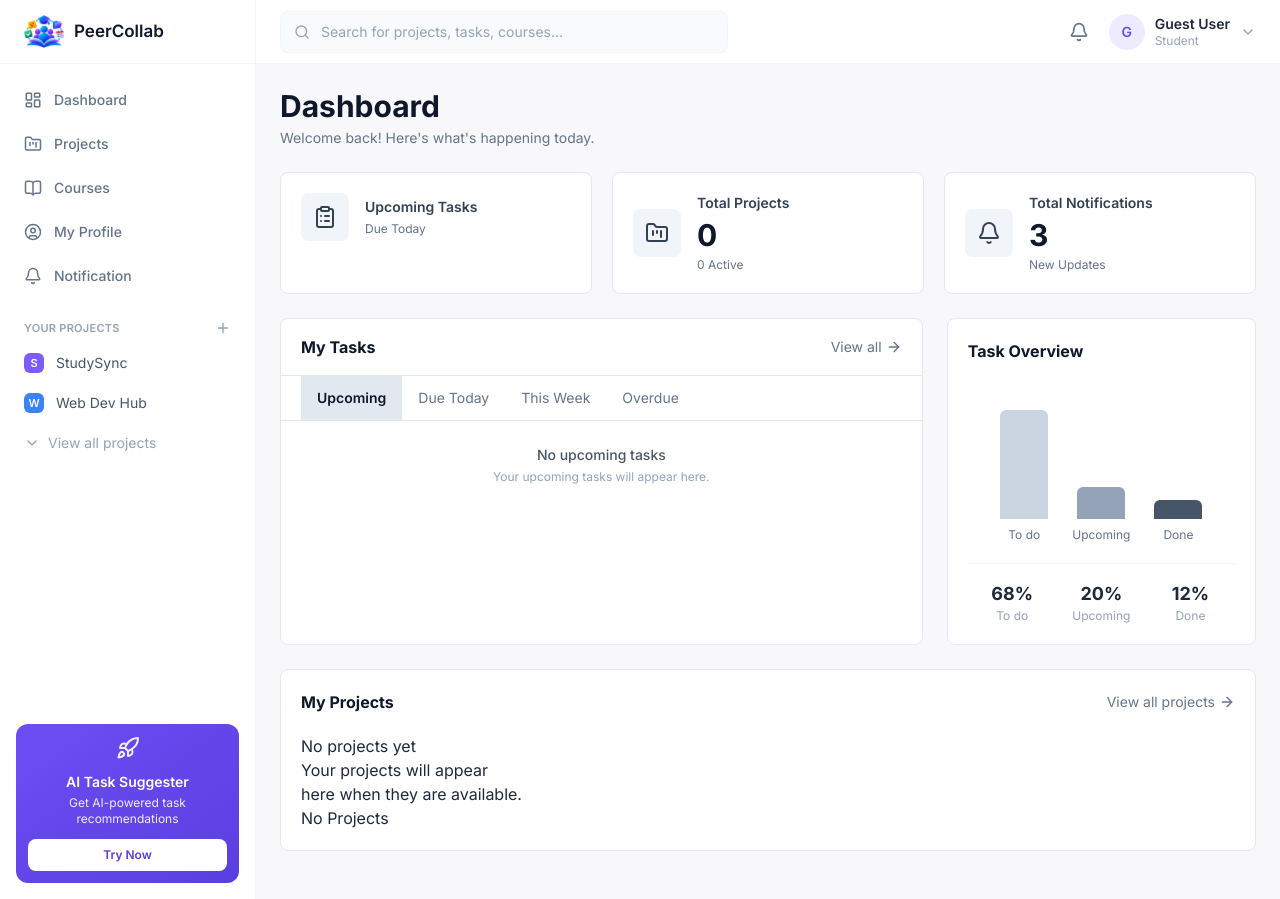
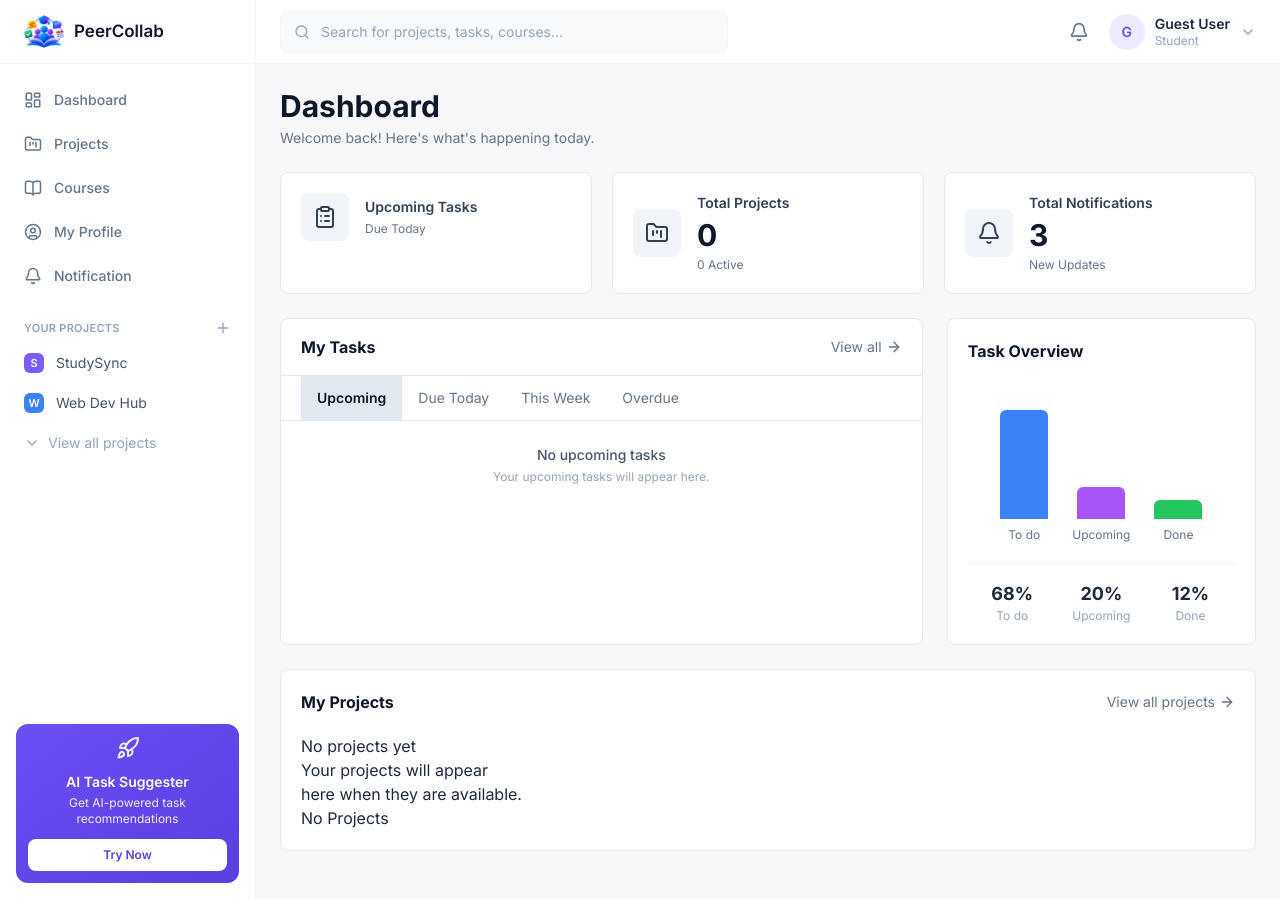
Before and after one commit to PeerCollab/peercollab, a FastAPI app: template templates/dashboard.html in a window 1280 px wide. Run offline with FastAPI, Linux system fonts and the light colour scheme; the template is opened without the code that fills it, so the values that code supplies are empty; parts of the project's set-up code (start-up, migrations or seed data) failed here and were passed over; some libraries are stand-ins or nearby versions.

Commit message:
style: enhance dashboard chart colors

```diff
--- a/templates/dashboard.html
+++ b/templates/dashboard.html
@@ -207,17 +207,17 @@
         <div class="flex items-end justify-center gap-6 h-40 mb-5">
 
             <div class="flex flex-col items-center justify-end h-full">
-                <div class="w-12 bg-slate-300 rounded-t-md" style="height: 68%;"></div>
+                <div class="w-12 bg-blue-500 rounded-t-md" style="height: 68%;"></div>
                 <span class="text-xs text-slate-500 mt-2">To do</span>
             </div>
 
             <div class="flex flex-col items-center justify-end h-full">
-                <div class="w-12 bg-slate-400 rounded-t-md" style="height: 20%;"></div>
+                <div class="w-12 bg-purple-500 rounded-t-md" style="height: 20%;"></div>
                 <span class="text-xs text-slate-500 mt-2">Upcoming</span>
             </div>
 
             <div class="flex flex-col items-center justify-end h-full">
-                <div class="w-12 bg-slate-600 rounded-t-md" style="height: 12%;"></div>
+                <div class="w-12 bg-green-500 rounded-t-md" style="height: 12%;"></div>
                 <span class="text-xs text-slate-500 mt-2">Done</span>
             </div>
 
```
